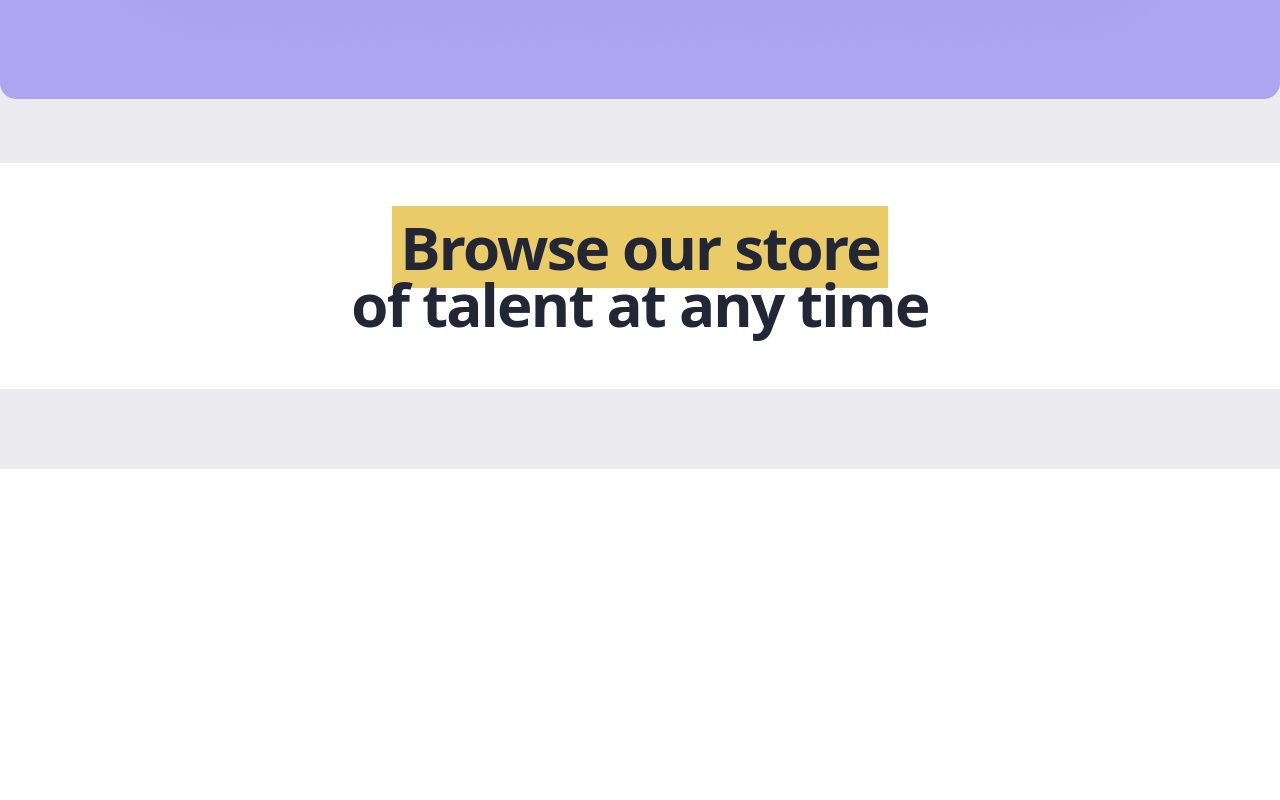
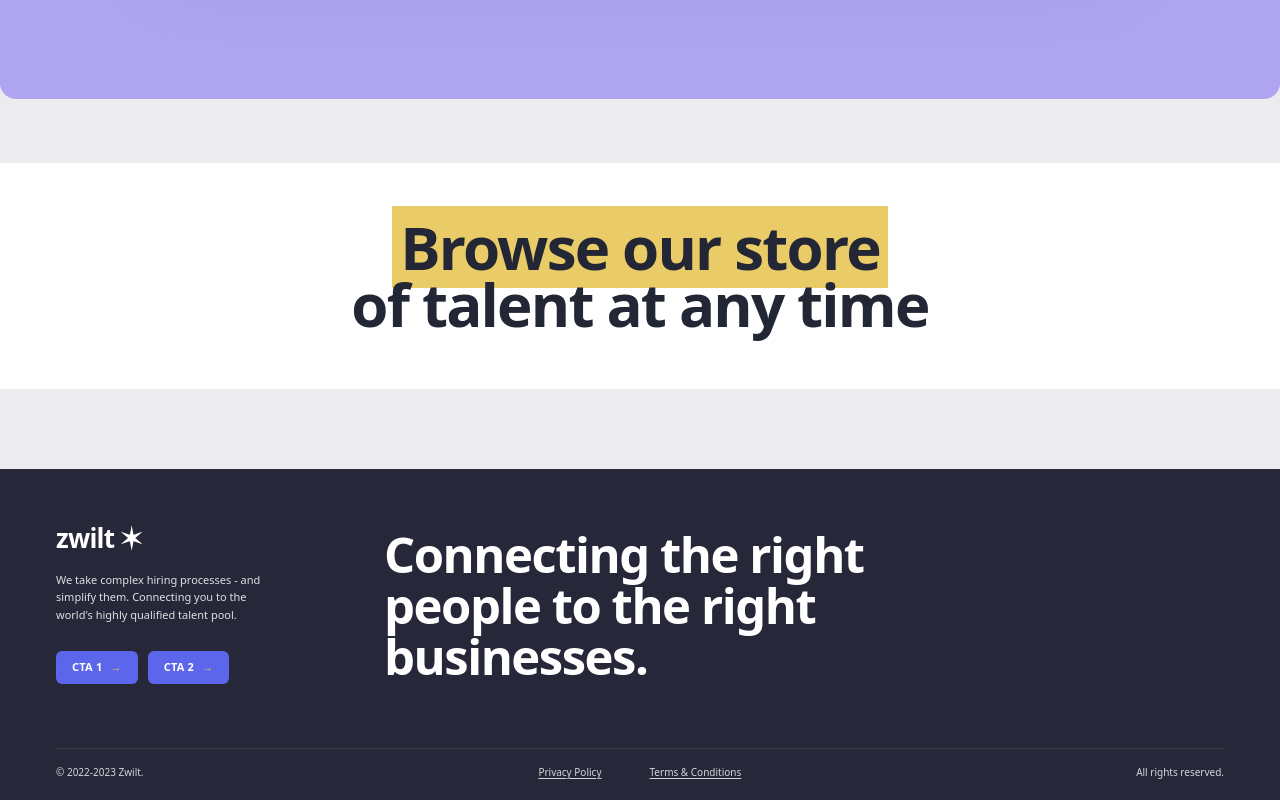
Before and after one commit to Mauricecliff/Punch-Assesment, a Next.js app: page / in a window 1280 px wide. Shown: the part 7309-8109 px from the top of the page. Before the commit the page ends 7778 px from the top, so only its background shows below. Built offline with nearby package versions, Linux system fonts and the light colour scheme.

Commit message:
Add footer section component to homepage

```diff
--- /dev/null
+++ b/app/components/Footer.tsx
@@ -0,0 +1,42 @@
+export default function Footer() {
+  return (
+    <footer className="bg-[#27273a] text-white">
+      <div className="mx-auto flex w-full max-w-[1280px] flex-col gap-16 px-6 pt-12 pb-5 md:px-14 md:pt-14">
+        <div className="grid grid-cols-1 gap-12 md:grid-cols-[280px_1fr] md:items-start">
+          <div>
+            <p className="text-[26px] leading-none font-bold tracking-[-0.03em]">zwilt ✶</p>
+            <p className="mt-5 max-w-[220px] text-[11px] leading-[1.6] text-white/85">
+              We take complex hiring processes - and simplify them. Connecting you to the
+              world&apos;s highly qualified talent pool.
+            </p>
+            <div className="mt-7 flex items-center gap-2.5">
+              <button className="inline-flex items-center gap-2 rounded-md bg-[#5b66ea] px-4 py-2 text-[11px] font-semibold tracking-[0.02em] text-white transition hover:bg-[#4e58df]">
+                CTA 1 <span className="text-[#f3c54d]">→</span>
+              </button>
+              <button className="inline-flex items-center gap-2 rounded-md bg-[#5b66ea] px-4 py-2 text-[11px] font-semibold tracking-[0.02em] text-white transition hover:bg-[#4e58df]">
+                CTA 2 <span className="text-[#f3c54d]">→</span>
+              </button>
+            </div>
+          </div>
+
+          <h2 className="max-w-[560px] text-[38px] leading-[1.05] font-semibold tracking-[-0.03em] text-white md:mt-1 md:text-[49px]">
+            Connecting the right people to the right businesses.
+          </h2>
+        </div>
+
+        <div className="flex flex-col gap-4 border-t border-white/10 pt-5 text-[10px] text-white/80 md:flex-row md:items-center md:justify-between md:pt-4">
+          <p>© 2022-2023 Zwilt.</p>
+          <div className="flex items-center gap-12">
+            <a className="underline underline-offset-2" href="#">
+              Privacy Policy
+            </a>
+            <a className="underline underline-offset-2" href="#">
+              Terms &amp; Conditions
+            </a>
+          </div>
+          <p>All rights reserved.</p>
+        </div>
+      </div>
+    </footer>
+  );
+}
--- a/app/page.tsx
+++ b/app/page.tsx
@@ -7,6 +7,7 @@ import Leverage from "./components/Leverage";
 import GetMore from "./components/GetMore";
 import Talents from "./components/Talents";
 import Store from "./components/Store";
+import Footer from "./components/Footer";
 
 export default function Home() {
   return (
@@ -20,6 +21,7 @@ export default function Home() {
       <GetMore />
       <Talents />
       <Store />
+      <Footer />
     </div>
   );
 }
```
